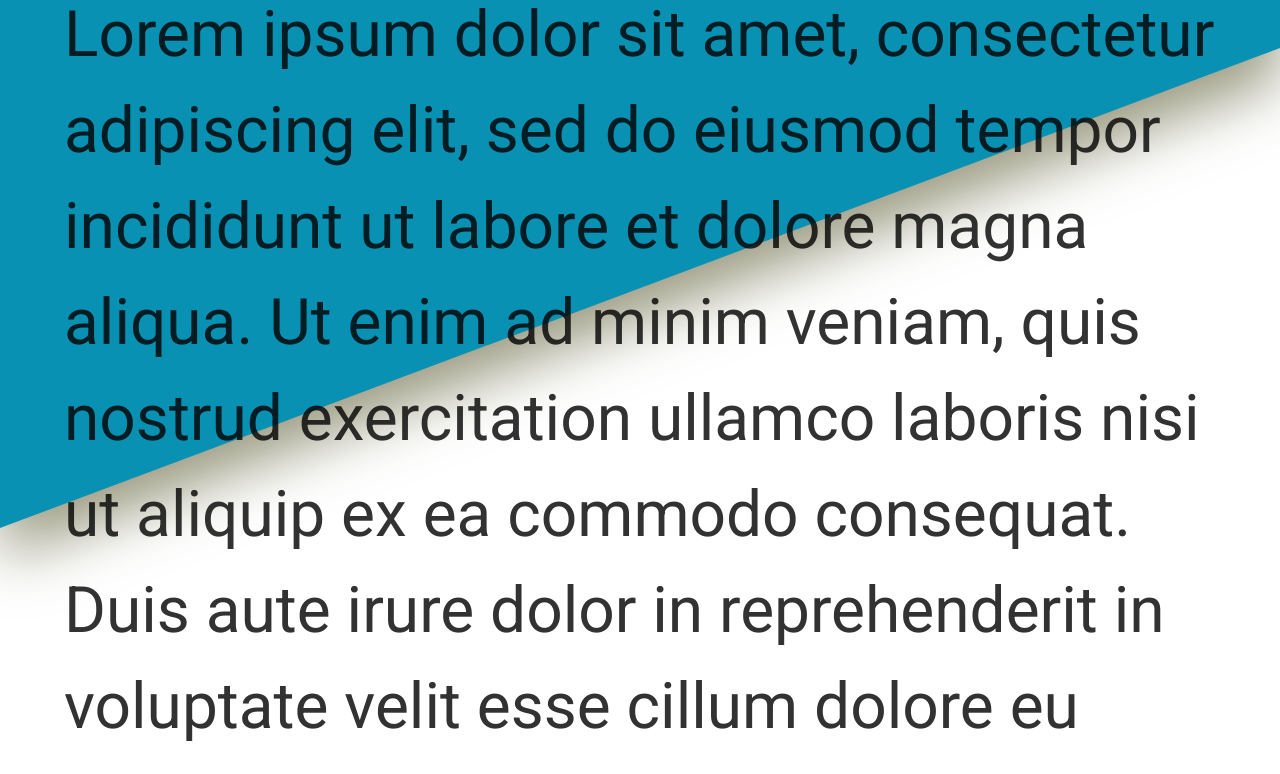
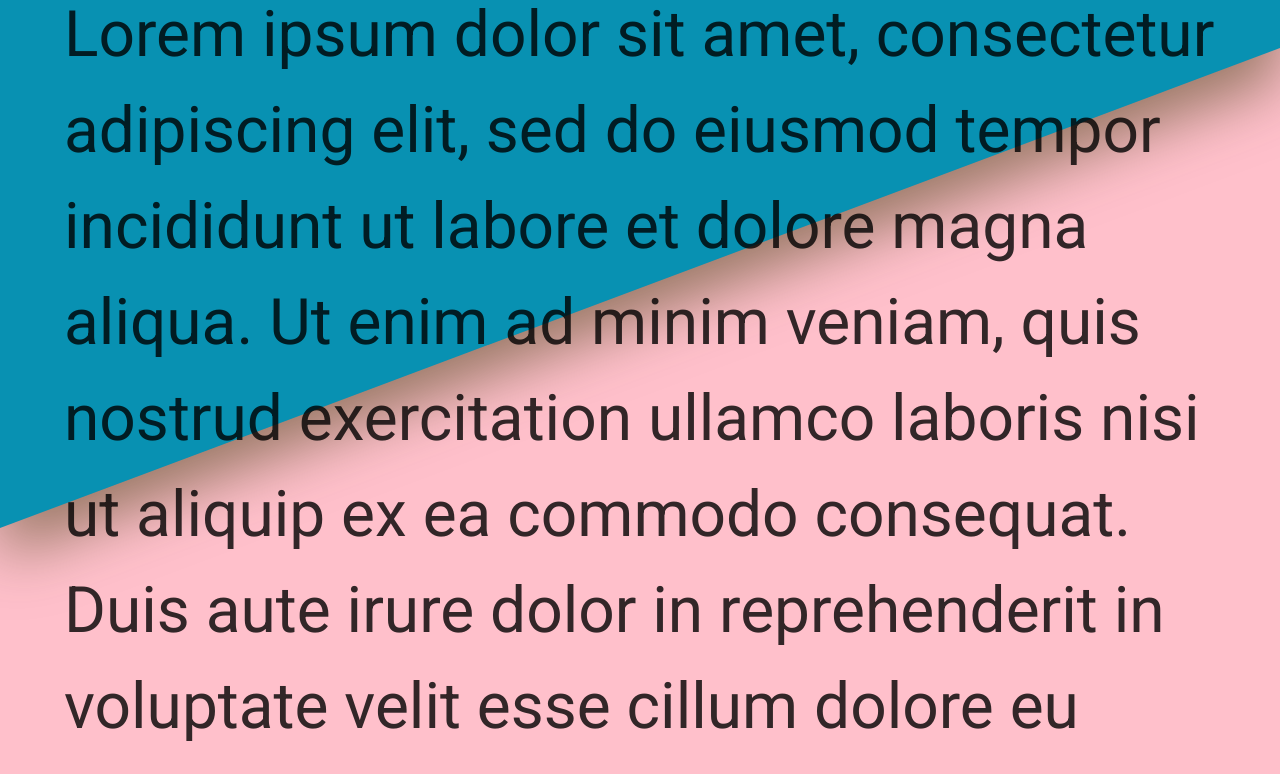
Before and after one commit to ilathem/homepage-top, a website built with webpack: page src/index.html in a window 1280 px wide. Shown: the part 672-1446 px from the top of the page. Built offline with nearby package versions, Linux system fonts and the light colour scheme; a web font is replaced by a local one.

Commit message:
update media queries

```diff
--- a/src/index.css
+++ b/src/index.css
@@ -252,14 +252,15 @@ footer {
   object-fit: cover;
   height: 30vh;
 }
-@media screen and (max-width: 424px) {
+
+@media screen and (min-width: 425px) {
   body {
-    background-color: green;
+    background-color: orange;
   }
 }
 
-/* @media screen and (min-width: 425px) { */
-/*   body { */
-/*     background-color: orange; */
-/*   } */
-/* } */
+@media screen and (min-width: 1024px) {
+  body {
+    background-color: pink;
+  }
+}
```
